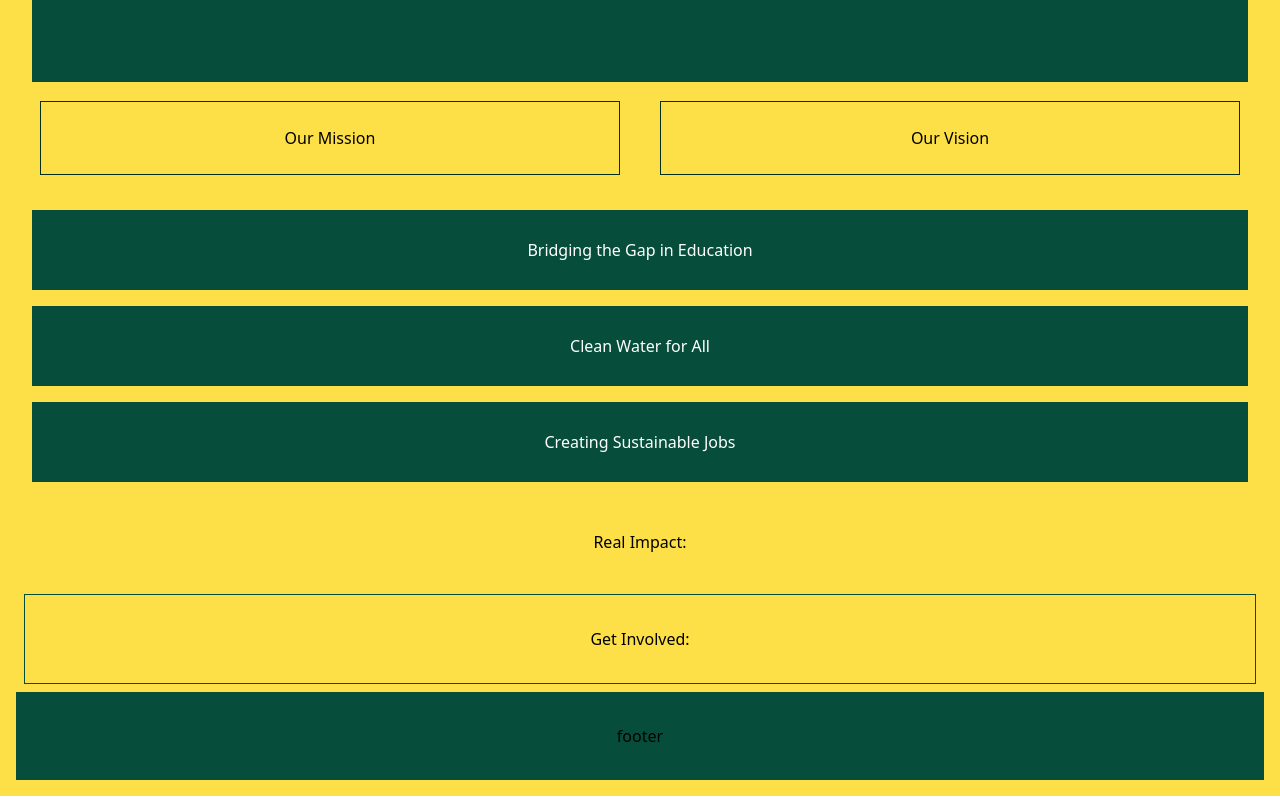
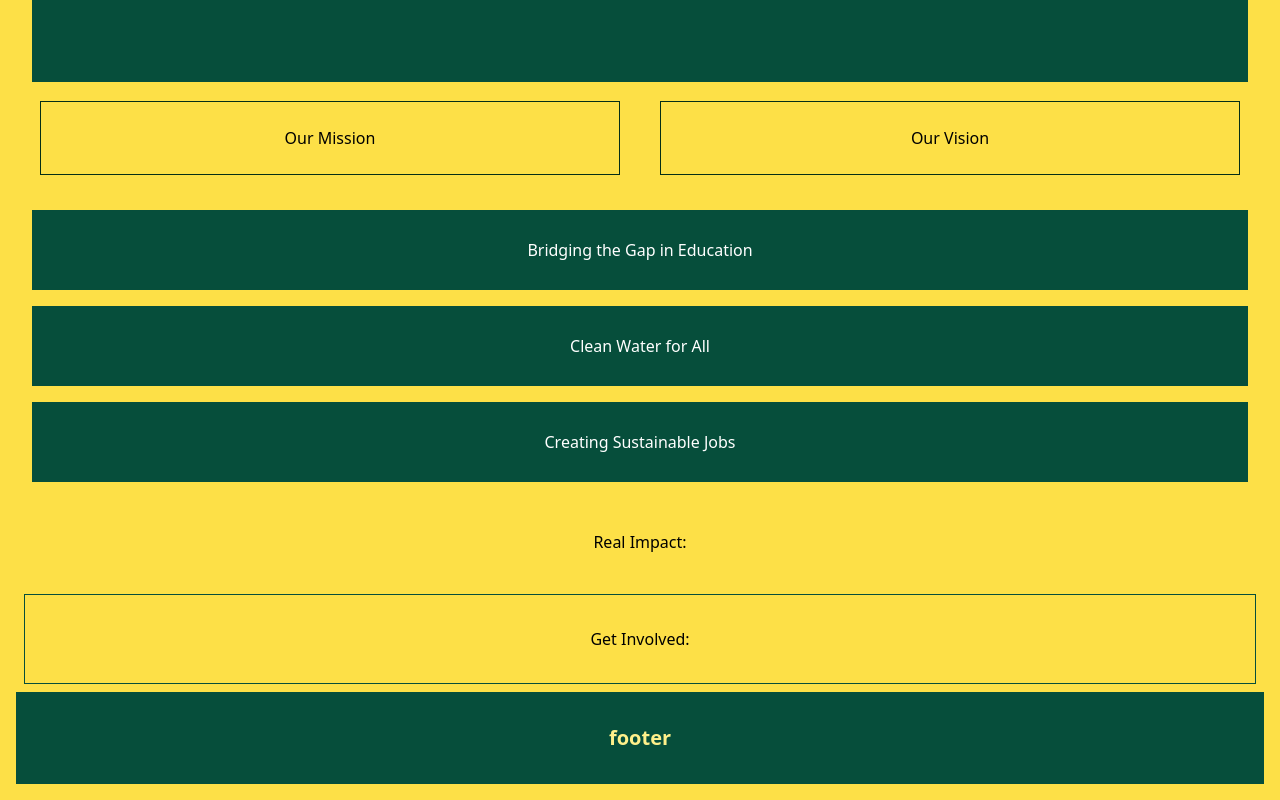
Before and after one commit to treva556/ngo, a Next.js app: page / in a window 1280 px wide. Shown: the part 510-1310 px from the top of the page. Built offline with nearby package versions, Linux system fonts and the light colour scheme.

Commit message:
milestone 2

```diff
--- a/app/page.js
+++ b/app/page.js
@@ -20,7 +20,7 @@ export default function Home() {
         </div>
 
  <div className="bg-emerald-900 h-40 m-4 p-5 flex justify-center  text-white relative ">
-          <h2 className=" text-yellow-300 font-bold underline text-xl">About Us</h2>
+          <h2 className=" text-yellow-300 font-semibold underline text-xl">About Us</h2>
         </div>
 
         <div className=" h-20 p-2 m-4 mb-8  flex flex-row gap-10 justify-center items-center ">
@@ -52,7 +52,7 @@ export default function Home() {
        <h4 className=" ">  Get Involved:  </h4>
         </div>
         <footer className= " bg-emerald-900 flex  justify-center items-center p-8 ">
-          footer
+          <h5 className=" text-yellow-200 font-semibold text-xl"> footer </h5>
         </footer>
 
 
```
